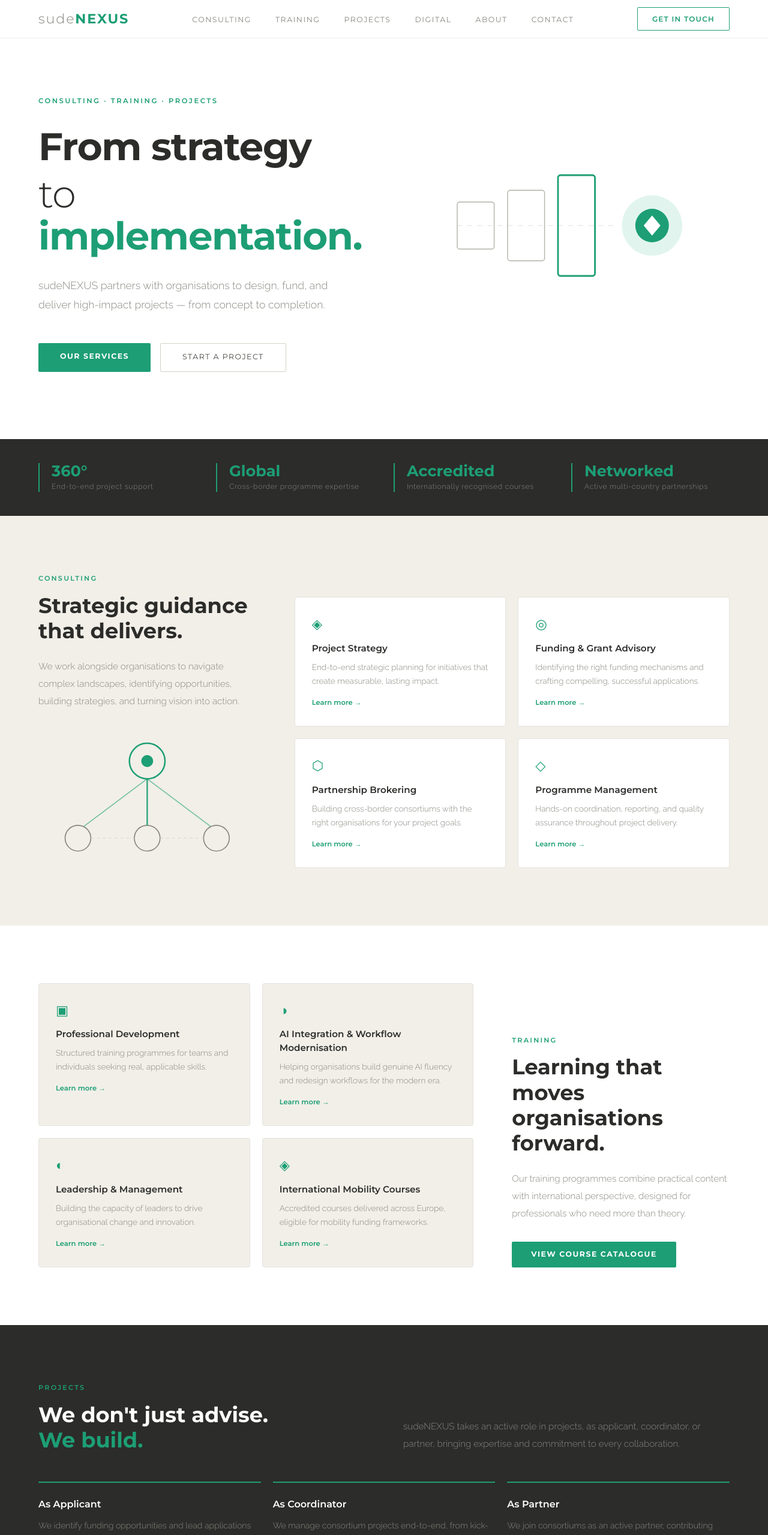
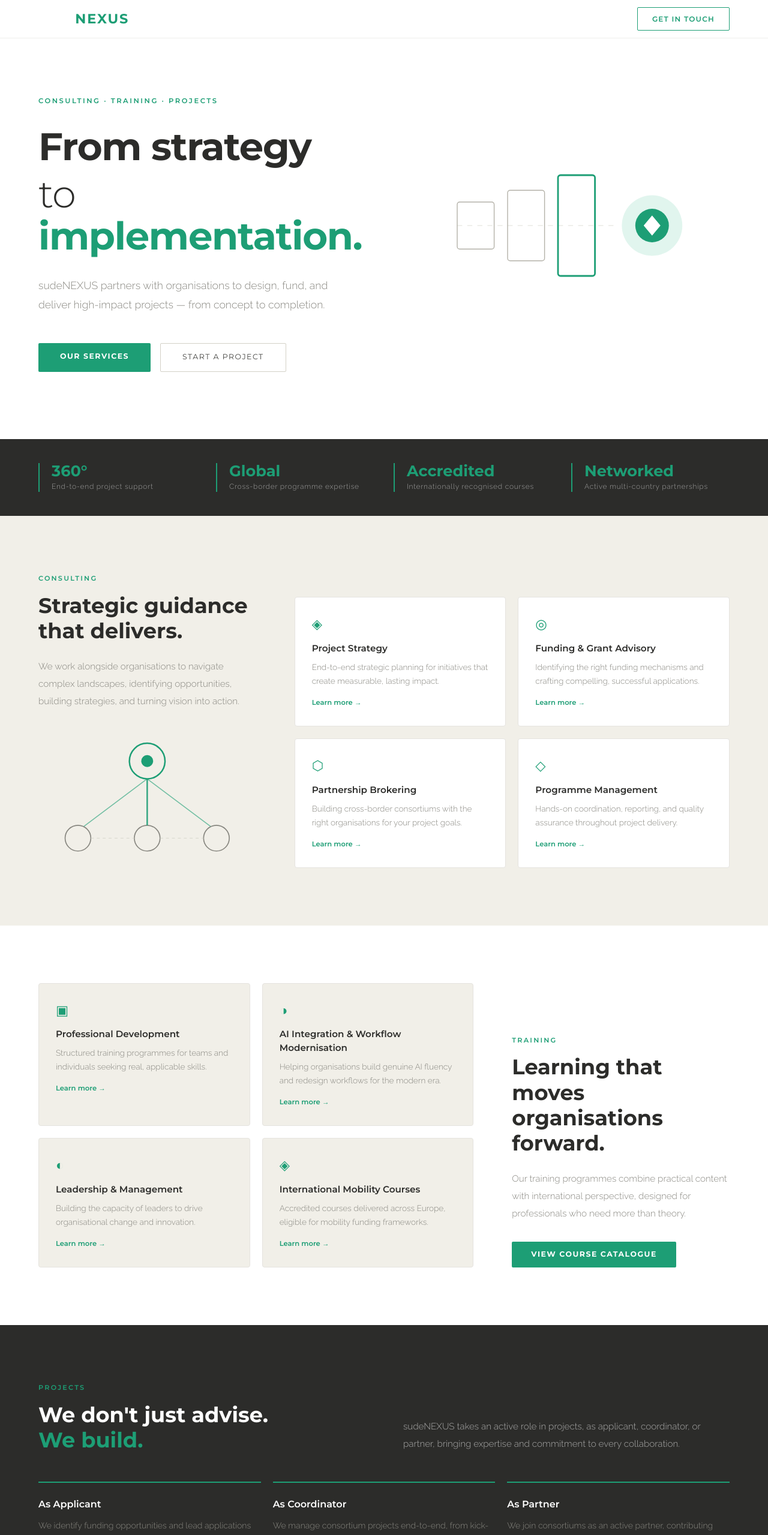
Before and after one commit to ibrdemir/sude-nexus-site, a Next.js app: page / in a window 1280 px wide. Shown: the top 2559 px of the page at 60% size. Built offline with nearby package versions, Linux system fonts and the light colour scheme.

Commit message:
white text on dark sections

```diff
--- a/app/page.tsx
+++ b/app/page.tsx
@@ -38,14 +38,14 @@
         backdropFilter: 'blur(12px)', zIndex: 100
       }}>
         <div style={{ display: 'flex', alignItems: 'baseline', fontSize: '1.4rem', letterSpacing: '0.08em' }}>
-          <span style={{ fontWeight: 300, color: '#888780' }}>sude</span>
+          <span style={{ fontWeight: 300, color: 'rgba(255,255,255,0.5)' }}>sude</span>
           <span style={{ fontWeight: 700, color: '#1d9e75' }}>NEXUS</span>
         </div>
 
         <ul className="nav-links" style={{ display: 'flex', gap: '2.5rem', listStyle: 'none', margin: 0, padding: 0 }}>
           {[['Consulting', '#consulting'], ['Training', '#training'], ['Projects', '#projects'], ['Digital', '/digital'], ['About', '#about'], ['Contact', '#contact']].map(([label, href]) => (
             <li key={label}>
-              <a href={href} style={{ fontSize: '0.78rem', fontWeight: 400, letterSpacing: '0.12em', textTransform: 'uppercase', color: '#888780', textDecoration: 'none' }}>{label}</a>
+              <a href={href} style={{ fontSize: '0.78rem', fontWeight: 400, letterSpacing: '0.12em', textTransform: 'uppercase', color: 'rgba(255,255,255,0.5)', textDecoration: 'none' }}>{label}</a>
             </li>
           ))}
         </ul>
@@ -148,7 +148,7 @@
         ].map(s => (
           <div key={s.num} style={{ borderLeft: '2px solid #1d9e75', paddingLeft: '1.25rem' }}>
             <div style={{ fontSize: '1.6rem', fontWeight: 700, color: '#1d9e75', lineHeight: 1, marginBottom: '0.3rem' }}>{s.num}</div>
-            <div style={{ fontSize: '0.75rem', color: '#888780', fontWeight: 300, letterSpacing: '0.06em', fontFamily: 'var(--font-raleway), Raleway, sans-serif' }}>{s.label}</div>
+            <div style={{ fontSize: '0.75rem', color: 'rgba(255,255,255,0.55)', fontWeight: 300, letterSpacing: '0.06em', fontFamily: 'var(--font-raleway), Raleway, sans-serif' }}>{s.label}</div>
           </div>
         ))}
       </section>
@@ -206,7 +206,7 @@
             We don&apos;t just advise.<br />
             <span style={{ color: '#1d9e75' }}>We build.</span>
           </h2>
-          <p style={{ fontFamily: 'var(--font-raleway), Raleway, sans-serif', fontSize: '0.95rem', color: '#888780', fontWeight: 300, lineHeight: 1.9, margin: 0 }}>
+          <p style={{ fontFamily: 'var(--font-raleway), Raleway, sans-serif', fontSize: '0.95rem', color: 'rgba(255,255,255,0.6)', fontWeight: 300, lineHeight: 1.9, margin: 0 }}>
             sudeNEXUS takes an active role in projects, as applicant, coordinator, or partner, bringing expertise and commitment to every collaboration.
           </p>
         </div>
@@ -285,18 +285,18 @@
       </section>
 
       {/* FOOTER */}
-      <footer style={{ background: '#2c2c2a', color: '#888780', padding: '2.5rem 4rem' }}>
+      <footer style={{ background: '#2c2c2a', color: 'white', padding: '2.5rem 4rem' }}>
         <div className="footer-inner" style={{ display: 'flex', justifyContent: 'space-between', alignItems: 'center', flexWrap: 'wrap', gap: '1rem' }}>
           <div>
             <div style={{ display: 'flex', alignItems: 'baseline', fontSize: '1.1rem', letterSpacing: '0.08em', marginBottom: '0.4rem' }}>
-              <span style={{ fontWeight: 300, color: '#888780' }}>sude</span>
+              <span style={{ fontWeight: 300, color: 'rgba(255,255,255,0.5)' }}>sude</span>
               <span style={{ fontWeight: 700, color: '#1d9e75' }}>NEXUS</span>
             </div>
             <p style={{ fontFamily: 'var(--font-raleway), Raleway, sans-serif', fontSize: '0.72rem', fontWeight: 300, letterSpacing: '0.1em' }}>Connecting ideas. Creating impact.</p>
           </div>
           <div className="footer-links" style={{ display: 'flex', gap: '2rem' }}>
             {[['Consulting', '#consulting'], ['Training', '#training'], ['Projects', '#projects'], ['Digital', '/digital'], ['About', '#about'], ['Contact', '#contact']].map(([label, href]) => (
-              <a key={label} href={href} style={{ fontSize: '0.72rem', letterSpacing: '0.1em', textTransform: 'uppercase', color: '#888780', textDecoration: 'none' }}>{label}</a>
+              <a key={label} href={href} style={{ fontSize: '0.72rem', letterSpacing: '0.1em', textTransform: 'uppercase', color: 'rgba(255,255,255,0.5)', textDecoration: 'none' }}>{label}</a>
             ))}
           </div>
           <p style={{ fontFamily: 'var(--font-raleway), Raleway, sans-serif', fontSize: '0.78rem', fontWeight: 300 }}>© 2025 sudeNEXUS. All rights reserved.</p>
```
